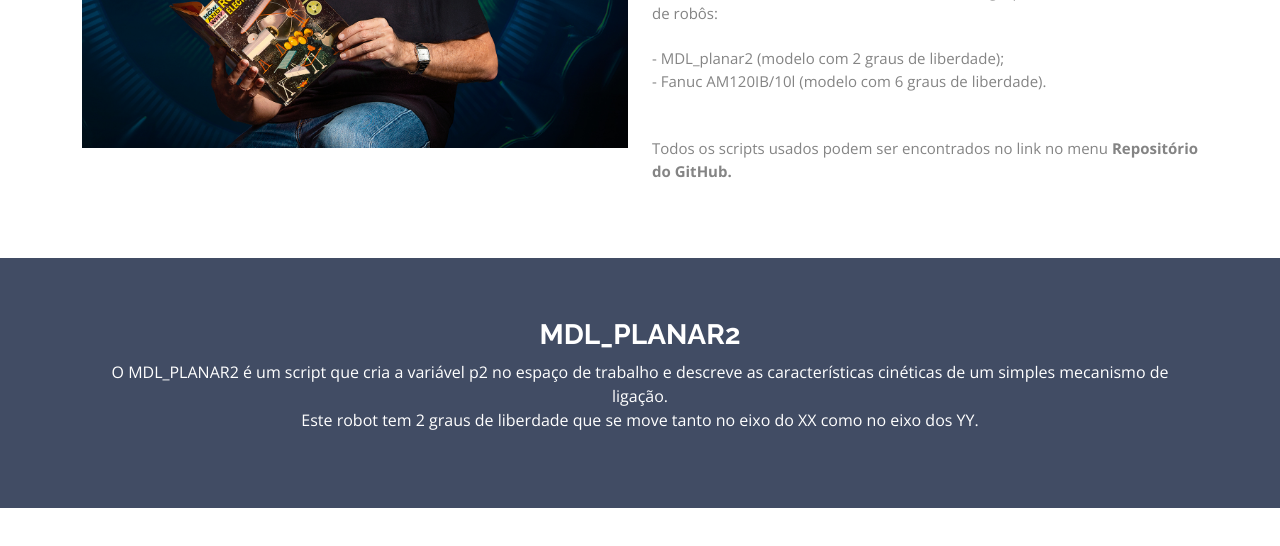
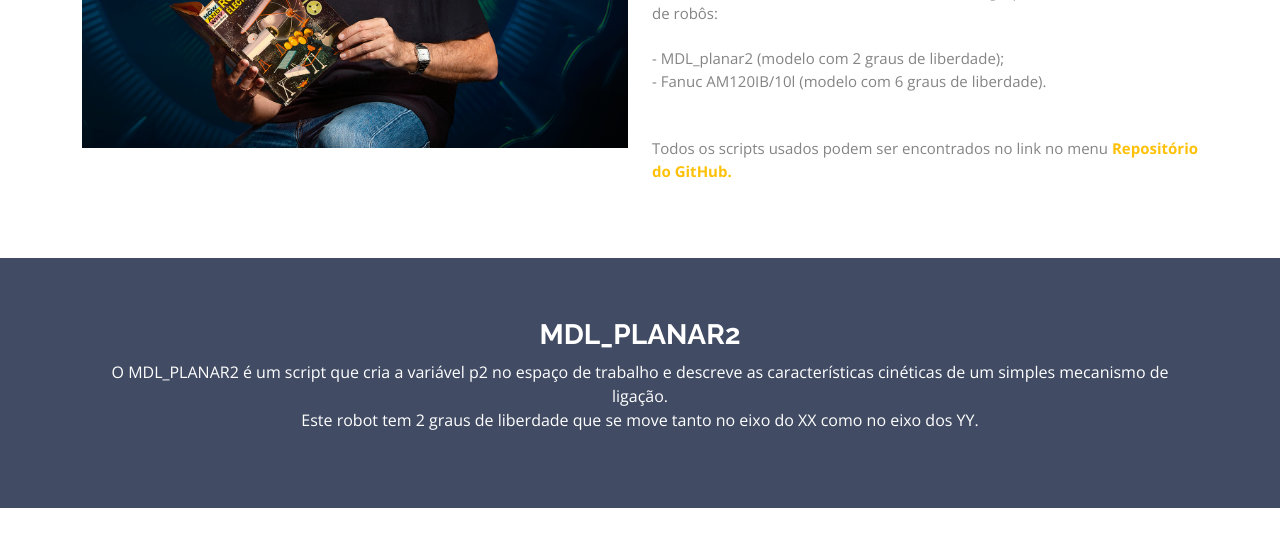
Before and after one commit to Rmorais1974/SR_UAL2021, a plain HTML site: page index.html in a window 1280 px wide. Shown: the part 1700-2246 px from the top of the page. Drawn offline with nearby package versions, Linux system fonts and the light colour scheme; a script that the page names is missing.

Commit message:
Final commit

```diff
--- a/index.html
+++ b/index.html
@@ -119,7 +119,7 @@
               De modo a executar este trabalho o grupo escolheu dois modelos de robôs:<br><br>
               - MDL_planar2 (modelo com 2 graus de liberdade);<br>
               - Fanuc AM120IB/10l (modelo com 6 graus de liberdade).<br><br><br>
-              Todos os scripts usados podem ser encontrados no link no menu <strong>Repositório do GitHub.</strong>
+              Todos os scripts usados podem ser encontrados no link no menu <a href="https://github.com/Rmorais1974/SRoboticascripts.git"> <strong> Repositório do GitHub.</a></strong>
             </p>
 
           </div>
```
